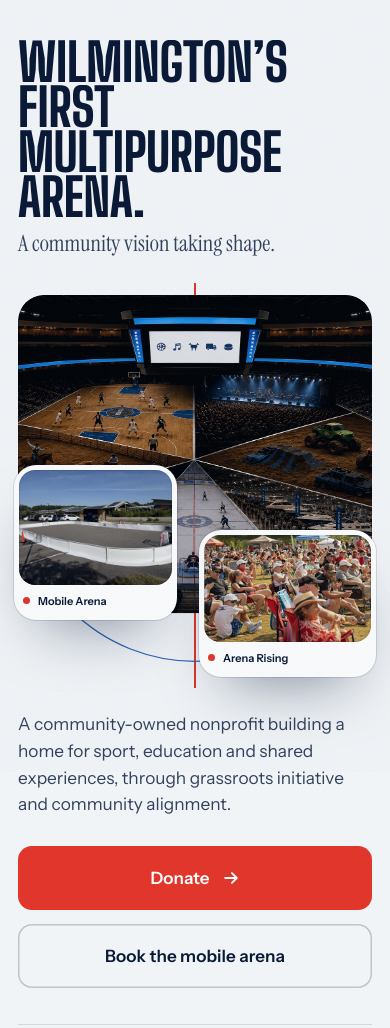
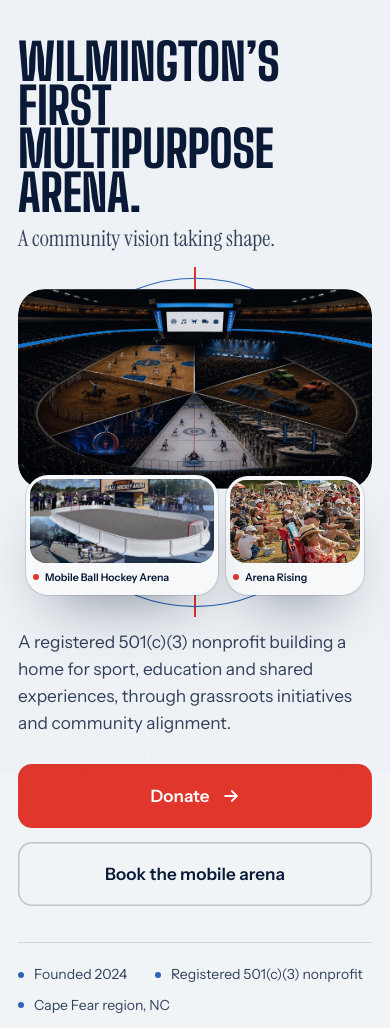
Before and after one commit to steinbros1012/Wilmington-arena-project, a plain HTML site: page index.html in a window 390 px wide. Shown: the part 72-1100 px from the top of the page. Drawn offline with Linux system fonts and the light colour scheme.

Commit message:
Michael's last edits: bigger concept photo, new mobile arena photo, 501(c)(3) wording, USA Ball Hockey and YMCA sponsors, full-color logos
Co-Authored-By: Claude Opus 5.5 <noreply@anthropic.com>

```diff
--- a/index.html
+++ b/index.html
@@ -6,11 +6,11 @@
 <meta name="theme-color" content="#F1F4F7">
 <link rel="icon" type="image/png" href="img/logo-navy.png">
 <meta property="og:title" content="The Wilmington Arena Project">
-<meta property="og:description" content="The Wilmington Arena Project is a community-owned nonprofit working toward Wilmington, North Carolina's first multipurpose arena.">
+<meta property="og:description" content="The Wilmington Arena Project is a registered 501(c)(3) nonprofit working toward Wilmington, North Carolina's first multipurpose arena.">
 <meta property="og:image" content="img/multipurpose.jpg">
 <meta property="og:type" content="website">
 <title>Wilmington Arena Project</title>
-<meta name="description" content="The Wilmington Arena Project is a community-owned nonprofit working toward Wilmington, North Carolina's first multipurpose arena.">
+<meta name="description" content="The Wilmington Arena Project is a registered 501(c)(3) nonprofit working toward Wilmington, North Carolina's first multipurpose arena.">
 <link rel="preconnect" href="https://fonts.googleapis.com">
 <link rel="preconnect" href="https://fonts.gstatic.com" crossorigin>
 <link rel="stylesheet" href="https://fonts.googleapis.com/css2?family=Big+Shoulders+Display:wght@600..900&family=Instrument+Sans:wdth,wght@75..100,400..700&family=Instrument+Serif&display=swap">
@@ -651,6 +651,35 @@ a:hover .media.zoom img,a.media.zoom:hover img{transform:scale(1.045)}
   .hero-inset-2{width:46%;left:-4px;bottom:15%}
   .hero-inset-2 figcaption span:last-child{display:none}
 }
+/* ---------- round 3: bigger concept photo, visible sponsor logos ---------- */
+@media (min-width:901px){.hero-grid{grid-template-columns:minmax(0,.84fr) minmax(0,1.16fr)}}
+.hero-h{font-size:clamp(3rem,6.2vw,7rem)}
+.hero-art{aspect-ratio:auto;max-width:none;display:grid;grid-template-columns:3% 1.39fr 1fr 3%;column-gap:clamp(10px,1.4vw,18px);align-items:end}
+.hero-art .rink{inset:-4% 0}
+.hero-ph{position:relative;inset:auto;grid-column:1/-1;width:100%;aspect-ratio:1672/941}
+.hero-ph img{object-position:50% 50%}
+.hero-inset,.hero-inset-2{position:relative;inset:auto;width:auto;margin-top:clamp(-30px,-2vw,-14px)}
+.hero-inset-2{grid-column:2}
+.hero-inset:not(.hero-inset-2){grid-column:3}
+.hero-inset-2 .media{aspect-ratio:1600/739}
+.hero-inset-2 .media img{object-position:50% 50%}
+.hero-inset figcaption span{white-space:nowrap;overflow:hidden;text-overflow:ellipsis}
+.spons{grid-template-columns:repeat(5,1fr)}
+.spons .sp{background:#fff}
+.spons img{filter:none;opacity:1;mix-blend-mode:normal;height:clamp(50px,5vw,74px);width:78%}
+.spons .sp.major{min-height:clamp(140px,15vw,200px)}
+.spons .sp.major img{height:clamp(56px,6vw,88px)}
+@media (max-width:900px){
+  .hero-art{max-width:720px;width:100%;justify-self:center}
+  .hero-h{font-size:clamp(3rem,13vw,6.4rem)}
+}
+@media (max-width:760px){.spons{grid-template-columns:repeat(2,1fr)}.spons .sp,.spons .sp.major{min-height:118px}.spons img,.spons .sp.major img{height:54px;width:84%}}
+@media (max-width:560px){
+  .hero-art{grid-template-columns:0 1.39fr 1fr 0;column-gap:8px}
+  .hero-inset,.hero-inset-2{width:auto;padding:4px 4px 0}
+  .hero-inset figcaption{font-size:10.5px;padding:7px 3px 8px}
+  .hero-inset figcaption span:first-child::before{width:6px;height:6px;margin-right:6px}
+}
 </style>
 </head>
 <body>
@@ -719,7 +748,7 @@ a:hover .media.zoom img,a.media.zoom:hover img{transform:scale(1.045)}
           <span class="hero-tag">A community vision taking shape.</span>
         </h1>
         <div class="hero-copy">
-          <p class="lead" data-hero>A community-owned nonprofit building a home for sport, education and shared experiences, through grassroots initiative and community alignment.</p>
+          <p class="lead" data-hero>A registered 501(c)(3) nonprofit building a home for sport, education and shared experiences, through grassroots initiatives and community alignment.</p>
           <div class="actions" data-hero>
             <span class="mag"><a class="btn btn-red btn-lg" href="#donate">Donate <span class="ar"><svg><use href="#i-ar"/></svg><svg><use href="#i-ar"/></svg></span></a></span>
             <a class="btn btn-line btn-lg" href="#mobile-arena">Book the mobile arena</a>
@@ -730,15 +759,15 @@ a:hover .media.zoom img,a.media.zoom:hover img{transform:scale(1.045)}
             <i class="cl"></i>
             <svg viewBox="0 0 100 100"><circle class="c1" cx="50" cy="50" r="46" fill="none" stroke="#2D64B6" stroke-width=".32" pathLength="1"/><circle cx="50" cy="50" r="1.1" fill="#2D64B6"/></svg>
           </div>
-          <div class="media hero-ph" data-speed=".92"><img src="img/multipurpose.jpg" alt="Concept image of the arena hosting basketball, a concert, a rodeo, monster trucks, a circus, hockey and a boat show" width="1672" height="941" fetchpriority="high"></div>
-          <figure class="hero-inset hero-inset-2" data-speed="1.06"><div class="media"><img src="img/mobile-rink.jpg" alt="The Mobile Ball Hockey Arena set up in a parking lot with its trailer" width="1600" height="1200"></div><figcaption><span>Mobile Arena</span><span>On the road</span></figcaption></figure>
-          <figure class="hero-inset" data-speed="1.12"><div class="media"><img src="img/crowd-lawn.jpg" alt="Fans in lawn chairs at the Arena Rising watch party" width="465" height="300"></div><figcaption><span>Arena Rising</span><span>Apr 25, 2026</span></figcaption></figure>
+          <div class="media hero-ph"><img src="img/multipurpose.jpg" alt="Concept image of the arena hosting basketball, a concert, a rodeo, monster trucks, a circus, hockey and a boat show" width="1672" height="941" fetchpriority="high"></div>
+          <figure class="hero-inset hero-inset-2"><div class="media"><img src="img/mobile-collage.jpg" alt="The Mobile Ball Hockey Arena: the rink, its trailer and groups of kids with their sticks" width="1600" height="739"></div><figcaption><span>Mobile Ball Hockey Arena</span><span>On the road</span></figcaption></figure>
+          <figure class="hero-inset"><div class="media"><img src="img/crowd-lawn.jpg" alt="Fans in lawn chairs at the Arena Rising watch party" width="465" height="300"></div><figcaption><span>Arena Rising</span><span>Apr 25, 2026</span></figcaption></figure>
         </div>
       </div>
     </div>
     <div class="wrap">
       <div class="hero-foot" data-hero>
-        <div class="meta"><span>Founded 2024</span><span>Community-owned nonprofit</span><span>Cape Fear region, NC</span></div>
+        <div class="meta"><span>Founded 2024</span><span>Registered 501(c)(3) nonprofit</span><span>Cape Fear region, NC</span></div>
         <span class="cue" aria-hidden="true">Scroll <i></i></span>
       </div>
     </div>
@@ -763,7 +792,7 @@ a:hover .media.zoom img,a.media.zoom:hover img{transform:scale(1.045)}
       <dl class="stats" data-r>
         <div><dt class="d"><span data-count="1000">1,000</span>+</dt><dd>Students have played in our Mobile Ball Hockey Arena</dd></div>
         <div><dt class="d"><span data-count="500">500</span>+</dt><dd>Members, volunteers and supporters</dd></div>
-        <div><dt class="d">2024</dt><dd>The year the community-owned nonprofit was founded</dd></div>
+        <div><dt class="d">2024</dt><dd>The year the nonprofit was founded</dd></div>
       </dl>
       </div>
     </div>
@@ -918,14 +947,16 @@ a:hover .media.zoom img,a.media.zoom:hover img{transform:scale(1.045)}
         <p class="lead" data-r>Thank you to the sponsors and supporters who make the work possible.</p>
       </div>
       <div class="spons" data-r>
-        <div class="sp"><img src="img/s-novant.png" alt="Novant Health" loading="lazy"><span class="sn" aria-hidden="true">Novant Health</span></div>
+        <div class="sp major"><img src="img/s-novant.png" alt="Novant Health" loading="lazy"><span class="sn" aria-hidden="true">Novant Health</span></div>
+        <div class="sp major"><img src="img/s-ncino.png" alt="nCino" loading="lazy"><span class="sn" aria-hidden="true">nCino</span></div>
+        <div class="sp major"><img src="img/s-marine-fcu.png" alt="Marine Federal Credit Union" loading="lazy"><span class="sn" aria-hidden="true">Marine Federal Credit Union</span></div>
+        <div class="sp major"><img src="img/s-usa-ball-hockey.png" alt="USA Ball Hockey" loading="lazy"><span class="sn" aria-hidden="true">USA Ball Hockey</span></div>
+        <div class="sp major"><img src="img/s-ymca.png" alt="YMCA" loading="lazy"><span class="sn" aria-hidden="true">YMCA</span></div>
         <div class="sp"><img src="img/s-emergeortho.png" alt="EmergeOrtho Charitable Fund" loading="lazy"><span class="sn" aria-hidden="true">EmergeOrtho</span></div>
-        <div class="sp"><img src="img/s-marine-fcu.png" alt="Marine Federal Credit Union" loading="lazy"><span class="sn" aria-hidden="true">Marine Federal Credit Union</span></div>
         <div class="sp"><img src="img/s-carolina-storage.png" alt="Carolina Storage" loading="lazy"><span class="sn" aria-hidden="true">Carolina Storage</span></div>
         <div class="sp"><img src="img/s-brookelynn.png" alt="Brookelynn Premium Cigars" loading="lazy"><span class="sn" aria-hidden="true">Brookelynn Premium Cigars</span></div>
         <div class="sp"><img src="img/s-45drives.png" alt="45Drives" loading="lazy"><span class="sn" aria-hidden="true">45Drives</span></div>
         <div class="sp"><img src="img/s-protocase.png" alt="Protocase" loading="lazy"><span class="sn" aria-hidden="true">Protocase</span></div>
-        <div class="sp"><img src="img/s-ncino.png" alt="nCino" loading="lazy"><span class="sn" aria-hidden="true">nCino</span></div>
         <a href="#contact"><span class="d">Become a sponsor</span><span class="ar"><svg><use href="#i-ar"/></svg><svg><use href="#i-ar"/></svg></span></a>
       </div>
     </div>
@@ -1116,7 +1147,7 @@ a:hover .media.zoom img,a.media.zoom:hover img{transform:scale(1.045)}
   </section>
   <section style="padding-bottom:var(--sec)">
     <div class="wrap vision">
-      <div data-r><span class="kicker">The vision</span><p class="serif">A 10,000-seat multipurpose arena for Wilmington, NC.</p><p>As a community-owned nonprofit founded in 2024, our vision is to uplift our youth through sports, education programs and health. Housing professional ice hockey and basketball, the arena will increase community togetherness and boost our local economy.</p></div>
+      <div data-r><span class="kicker">The vision</span><p class="serif">A 10,000-seat multipurpose arena for Wilmington, NC.</p><p>As a registered 501(c)(3) nonprofit founded in 2024, our vision is to uplift our youth through sports, education programs and health. Housing professional ice hockey and basketball, the arena will increase community togetherness and boost our local economy.</p></div>
       <div data-r><span class="kicker">The work today</span><p class="serif">Investing in the community now.</p><p>While we work toward that long-term vision, we run grassroots programming, youth initiatives, mobile activations, community events and public watch parties that bring people together, promote healthy lifestyles and strengthen community pride throughout the Cape Fear region.</p></div>
     </div>
   </section>
```
Also changed, not shown: img/mobile-collage.jpg (added), img/s-usa-ball-hockey.png (added), img/s-ymca.png (added).
